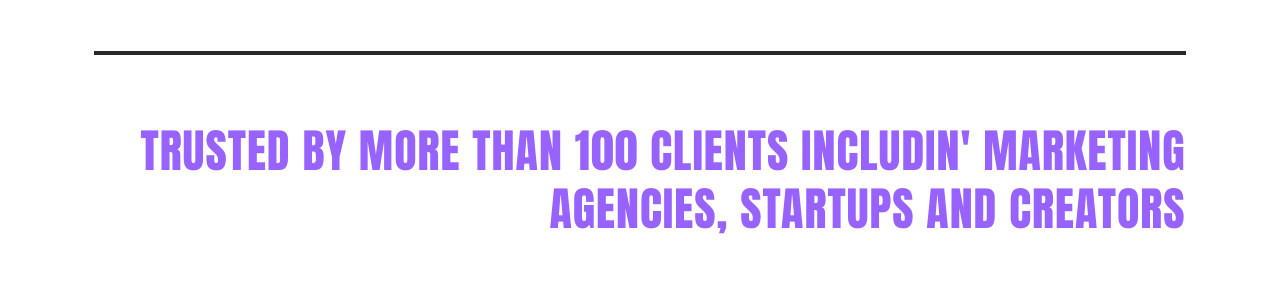
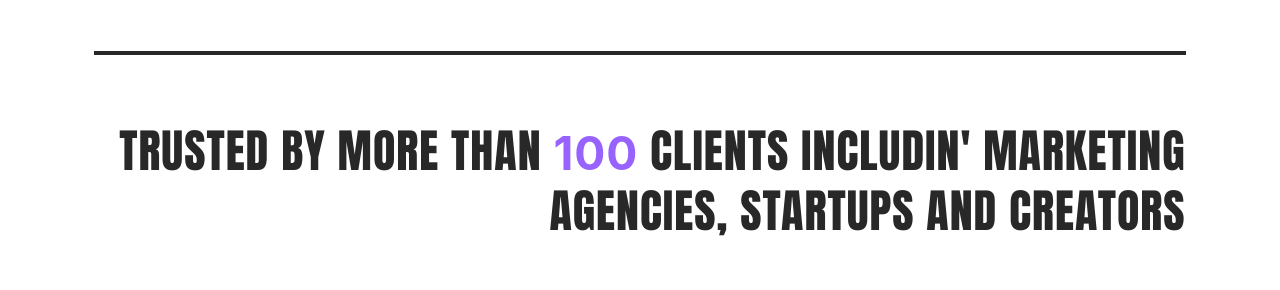
Before and after one commit to sakshamkushwah29-cmyk/media-mention, a React (Vite) app: page / in a window 1280 px wide. Shown: the part 1300-1590 px from the top of the page. Built offline with nearby package versions, Linux system fonts and the light colour scheme; a web font is replaced by a local one.

Commit message:
Highlight '100' in purple and set remaining trusted-by text to black color

```diff
--- a/src/Home.jsx
+++ b/src/Home.jsx
@@ -551,8 +551,8 @@ export default function Home() {
     <section className="trusted-by">
       <div className="container1440 trustedby">
         <div className="mainusp-holder trustedbytxt">
-          <h1 words-slide-from-right="" text-split="" className="mainusp trusted-by-text red">
-            TRUSTED BY MORE THAN 100 CLIENTS INCLUDIN&#39; MARKETING AGENCIES, STARTUPS AND CREATORS
+          <h1 words-slide-from-right="" text-split="" className="mainusp trusted-by-text" style={{ color: '#282829' }}>
+            TRUSTED BY MORE THAN <span style={{ color: '#9762fd' }}>100</span> CLIENTS INCLUDIN&#39; MARKETING AGENCIES, STARTUPS AND CREATORS
           </h1>
         </div>
         <div className="subheading-cta-holder">
```
